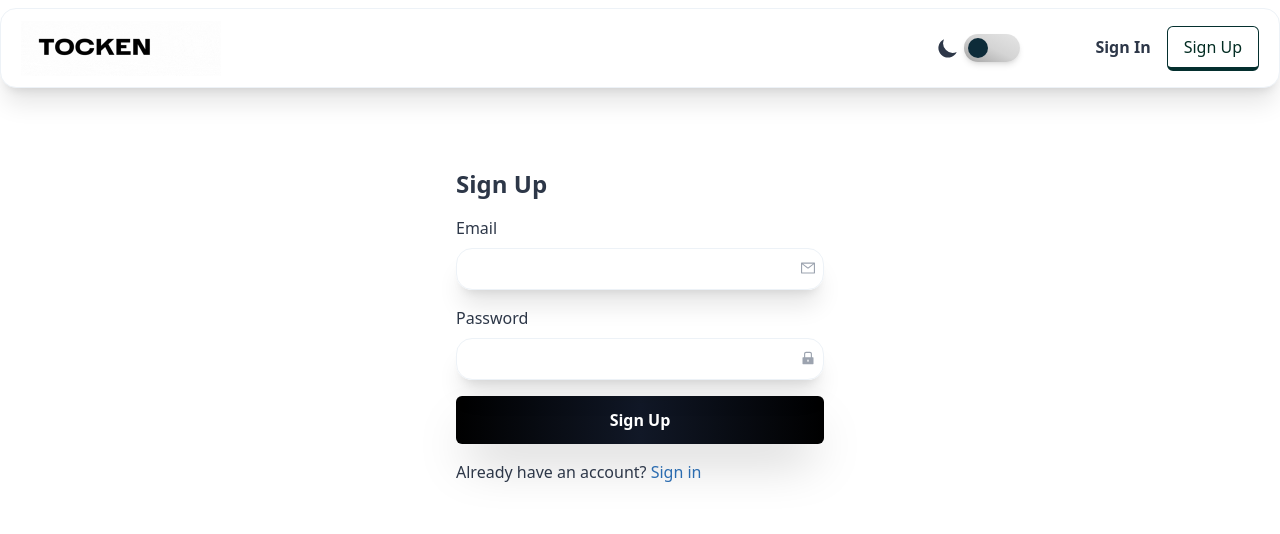
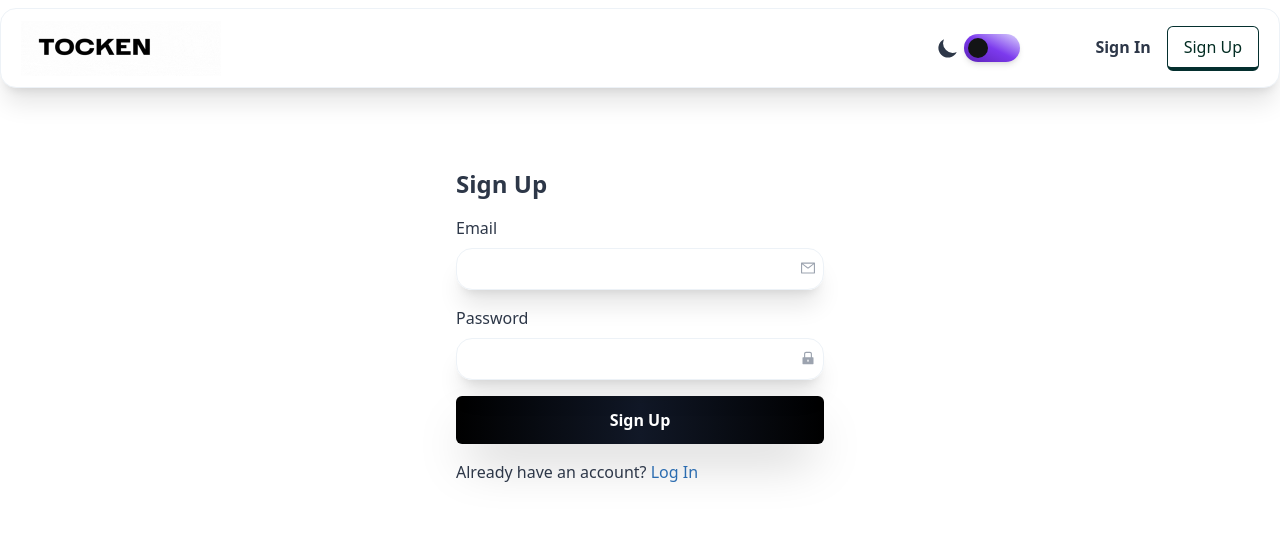
Before and after one commit to zoro-diablo/Crypto-React-Firebase-Auth-Project, a React (Create React App) app: page /signup in a window 1280 px wide. Shown: the top 534 px of the page. Built offline with nearby package versions, Linux system fonts and the light colour scheme; no server answers.

Commit message:
Button component | Props

```diff
--- /dev/null
+++ b/src/components/AuthForm.jsx
@@ -0,0 +1,57 @@
+import React from 'react'
+import { AiFillLock, AiOutlineMail } from 'react-icons/ai'
+import { Link } from 'react-router-dom'
+import Button from './Button'
+
+const AuthForm = ({
+  heading,
+  account,
+  type,
+  handleSubmit,
+  error,
+  setEmail,
+  setPassword,
+  buttonText,
+}) => {
+  return (
+    <div>
+      <div className='max-w-[400px] mx-auto min-h-[600px] px-4 py-20 '>
+        <h1 className='text-2xl font-bold'>{heading}</h1>
+        {error ? <p className='bg-red-300 p-3 my-2'>{error}</p> : null}
+        <form onSubmit={handleSubmit}>
+          <div className='my-4'>
+            <label>Email</label>
+            <div className='my-2 w-full relative rounded-2xl shadow-xl'>
+              <input
+                onChange={(e) => setEmail(e.target.value)}
+                className='w-full p-2 bg-primary border border-input rounded-2xl'
+                type='email'
+              />
+              <AiOutlineMail className='absolute right-2 top-3 text-gray-400' />
+            </div>
+          </div>
+          <div className='my-4'>
+            <label>Password</label>
+            <div className='my-2 w-full relative rounded-2xl shadow-xl'>
+              <input
+                onChange={(e) => setPassword(e.target.value)}
+                className='w-full p-2 bg-primary border border-input rounded-2xl'
+                type='password'
+              />
+              <AiFillLock className='absolute right-2 top-3 text-gray-400' />
+            </div>
+          </div>
+          <Button buttonText={buttonText} />
+        </form>
+        <p className='my-4'>
+          {account}{' '}
+          <Link to='/signin' className='text-accent'>
+            {type}
+          </Link>
+        </p>
+      </div>
+    </div>
+  )
+}
+
+export default AuthForm
--- a/src/components/Navbar.jsx
+++ b/src/components/Navbar.jsx
@@ -113,7 +113,7 @@ const Navbar = () => {
               onClick={handleNav}
               className='w-full my-2 p-3 bg-primary text-primary border border-secondary rounded-2xl shadow-xl '
             >
-              Sign In
+              Log In
             </button>
           </Link>
           <Link to='/signup'>
--- a/src/components/ThemeToggle.jsx
+++ b/src/components/ThemeToggle.jsx
@@ -19,7 +19,7 @@ const ThemeToggle = () => {
           className='sr-only peer'
           onClick={() => setTheme(theme === 'dark' ? 'light' : 'dark')}
         />
-        <div className="group peer ring-0 bg-gradient-to-bl from-neutral-200 via-neutral-300 to-neutral-400 rounded-full outline-none duration-1000 after:duration-300 w-14 h-7 shadow-md peer-focus:outline-none after:content-[''] after:rounded-full after:absolute after:[background:#0D2B39] peer-checked:after:rotate-180 after:[background:conic-gradient(from 135deg, #b2a9a9, #b2a8a8, #ffffff, #d7dbd9, #ffffff, #b2a8a8)] after:outline-none after:h-5 after:w-5 after:top-1 after:left-1 peer-checked:after:translate-x-7 peer-hover:after:scale-95 peer-checked:bg-gradient-to-r peer-checked:from-emerald-400 peer-checked:to-emerald-700"></div>
+        <div className="group peer ring-0 bg-gradient-to-bl from-violet-200 via-violet-600 to-violet-800 rounded-full outline-none duration-1000 after:duration-300 w-14 h-7 shadow-md peer-focus:outline-none after:content-[''] after:rounded-full after:absolute after:[background:#131415] peer-checked:after:rotate-180 after:[background:conic-gradient(from 135deg, #b2a9a9, #b2a8a8, #ffffff, #d7dbd9, #ffffff, #b2a8a8)] after:outline-none after:h-5 after:w-5 after:top-1 after:left-1 peer-checked:after:translate-x-7 peer-hover:after:scale-95 peer-checked:bg-gradient-to-r peer-checked:from-emerald-400 peer-checked:to-emerald-700"></div>
       </label>
     </div>
   )
--- a/src/routes/Signin.jsx
+++ b/src/routes/Signin.jsx
@@ -1,8 +1,7 @@
 import React, { useState } from 'react'
-import { AiFillLock, AiOutlineMail } from 'react-icons/ai'
-import { Link, useNavigate } from 'react-router-dom'
+import { useNavigate } from 'react-router-dom'
 import { UserAuth } from '../context/AuthContext'
-import Button from '../components/Button'
+import AuthForm from '../components/AuthForm'
 
 const Signin = () => {
   const [email, setEmail] = useState('')
@@ -24,43 +23,16 @@ const Signin = () => {
   }
 
   return (
-    <div>
-      <div className='max-w-[400px] mx-auto min-h-[600px] px-4 py-20'>
-        <h1 className='text-2xl font-bold'>Sign In</h1>
-        {error ? <p className='bg-red-300 p-3 my-2'>{error}</p> : null}
-        <form onSubmit={handleSubmit}>
-          <div className='my-4'>
-            <label>Email</label>
-            <div className='my-2 w-full relative rounded-2xl shadow-xl'>
-              <input
-                onChange={(e) => setEmail(e.target.value)}
-                className='w-full p-2 bg-primary border border-input rounded-2xl'
-                type='email'
-              />
-              <AiOutlineMail className='absolute right-2 top-3 text-gray-400' />
-            </div>
-          </div>
-          <div className='my-4'>
-            <label>Password</label>
-            <div className='my-2 w-full relative rounded-2xl shadow-xl'>
-              <input
-                onChange={(e) => setPassword(e.target.value)}
-                className='w-full p-2 bg-primary border border-input rounded-2xl'
-                type='password'
-              />
-              <AiFillLock className='absolute right-2 top-3 text-gray-400' />
-            </div>
-          </div>
-          <Button buttonText='Sign In' />
-        </form>
-        <p className='my-4'>
-          Don't have an account?{' '}
-          <Link to='/signup' className='text-accent'>
-            Sign up
-          </Link>
-        </p>
-      </div>
-    </div>
+    <AuthForm
+      heading='Log In'
+      account='Dont have an account?'
+      type='Sign up'
+      handleSubmit={handleSubmit}
+      error={error}
+      setEmail={setEmail}
+      setPassword={setPassword}
+      buttonText='Log In'
+    />
   )
 }
 
--- a/src/routes/Signup.jsx
+++ b/src/routes/Signup.jsx
@@ -1,8 +1,7 @@
 import React, { useState } from 'react'
-import { AiFillLock, AiOutlineMail } from 'react-icons/ai'
-import { Link, useNavigate } from 'react-router-dom'
+import { useNavigate } from 'react-router-dom'
 import { UserAuth } from '../context/AuthContext'
-import Button from '../components/Button'
+import AuthForm from '../components/AuthForm'
 
 const Signup = () => {
   const [email, setEmail] = useState('')
@@ -23,47 +22,17 @@ const Signup = () => {
     }
   }
 
-
-
-
   return (
-    <div>
-      <div className='max-w-[400px] mx-auto min-h-[600px] px-4 py-20'>
-        <h1 className='text-2xl font-bold'>Sign Up</h1>
-        {error ? <p className='bg-red-300 p-3 my-2'>{error}</p> : null}
-        <form onSubmit={handleSubmit}>
-          <div className='my-4'>
-            <label>Email</label>
-            <div className='my-2 w-full relative rounded-2xl shadow-xl'>
-              <input
-                onChange={(e) => setEmail(e.target.value)}
-                className='w-full p-2 bg-primary border border-input rounded-2xl'
-                type='email'
+    <AuthForm
+      heading='Sign Up'
+      account='Already have an account?'
+      type='Log In'
+      handleSubmit={handleSubmit}
+      error={error}
+      setEmail={setEmail}
+      setPassword={setPassword}
+      buttonText='Sign Up'
     />
-              <AiOutlineMail className='absolute right-2 top-3 text-gray-400' />
-            </div>
-          </div>
-          <div className='my-4'>
-            <label>Password</label>
-            <div className='my-2 w-full relative rounded-2xl shadow-xl'>
-              <input
-                onChange={(e) => setPassword(e.target.value)}
-                className='w-full p-2 bg-primary border border-input rounded-2xl'
-                type='password'
-              />
-              <AiFillLock className='absolute right-2 top-3 text-gray-400' />
-            </div>
-          </div>
-          <Button buttonText='Sign Up' />
-        </form>
-        <p className='my-4'>
-          Already have an account?{' '}
-          <Link to='/signin' className='text-accent'>
-            Sign in
-          </Link>
-        </p>
-      </div>
-    </div>
   )
 }
 
```
Lines whose indentation alone changed are shown as unchanged.
